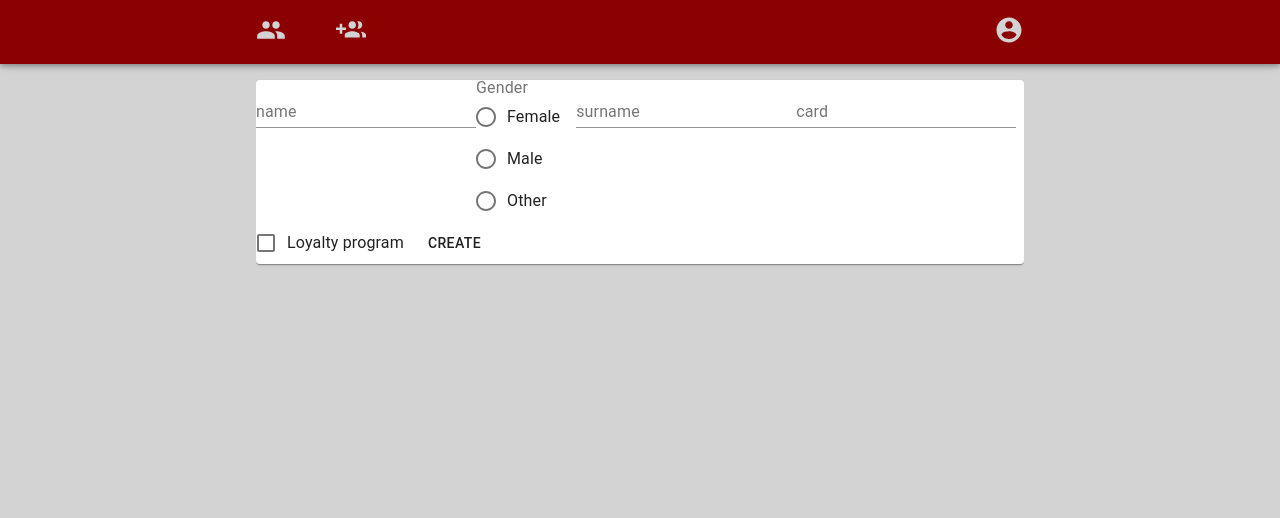
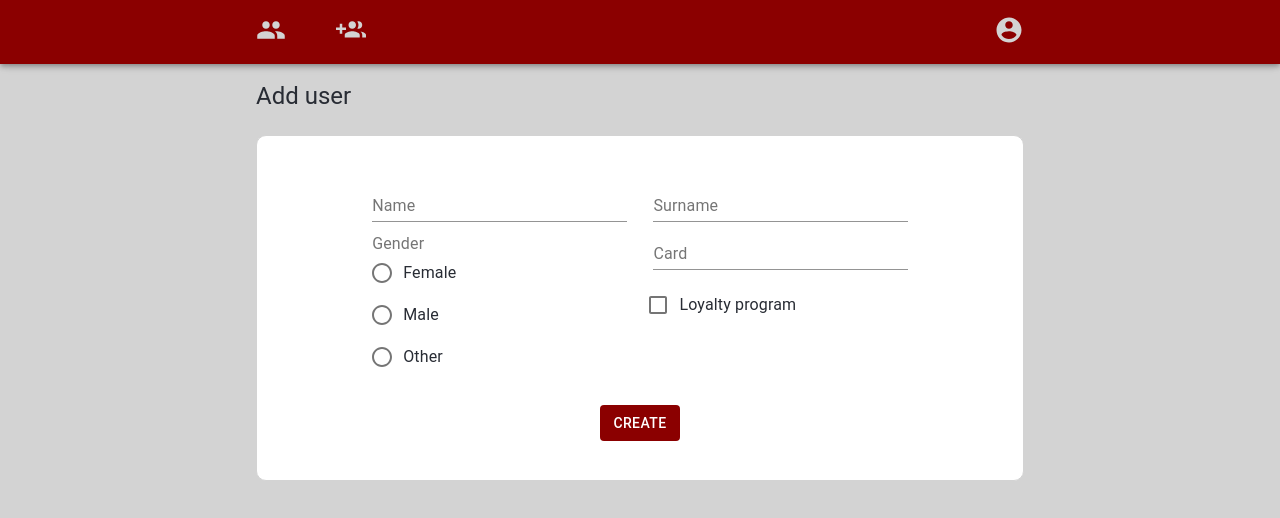
Before and after one commit to 19username95/users-management, a React (Create React App) app: page /add-user in a window 1280 px wide. Shown: the top 518 px of the page. Built offline with nearby package versions, Linux system fonts and the light colour scheme.

Commit message:
registration
+ clean

```diff
--- a/src/components/App/App.js
+++ b/src/components/App/App.js
@@ -11,6 +11,14 @@ import Registration from "../Registration/Registration";
 import UsersList from "../UsersList/UsersList";
 import About from "../About/About";
 import { users } from "../../mocks/all-users.json";
+import {createMuiTheme, MuiThemeProvider} from "@material-ui/core";
+
+const theme = createMuiTheme({
+    palette: {
+        primary: { main: '#8B0000' },
+        secondary: { main: '#282c3477' }
+    },
+});
 
 class App extends React.Component {
     state = { users }
@@ -25,7 +33,8 @@ class App extends React.Component {
 
     render() {
         return (
-            <Router>
+            <MuiThemeProvider theme={theme}>
+                <Router>
                 <Navigation />
                 <Switch>
                     <Route path='/users-list'>
@@ -38,7 +47,7 @@ class App extends React.Component {
                     </Route>
                 </Switch>
             </Router>
-
+            </MuiThemeProvider>
         );
     }
 
--- a/src/components/Registration/Registration.jsx
+++ b/src/components/Registration/Registration.jsx
@@ -1,7 +1,8 @@
 import React, { Component } from 'react';
+import './Registration.scss';
+
 import IncrementService from '../../helpers/IncrementService'
 import {
-    Paper,
     TextField,
     Checkbox,
     FormControl,
@@ -9,8 +10,11 @@ import {
     FormLabel,
     RadioGroup,
     Radio,
-    Button
+    Button,
+    Box
 } from "@material-ui/core";
+
+import Title from "../Title/Title";
 
 const initData = {
     name: "",
@@ -46,50 +50,68 @@ class Registration extends Component {
 
     render() {
         return (
-            <Paper>
-                <form className='' onSubmit={this.handleSubmit}>
+            <Box className='RegistrationSection'>
+                <Title className='RegistrationSection-Title'>Add user</Title>
+                <form className='RegistrationForm' onSubmit={this.handleSubmit}>
                     <TextField
+                        className='RegistrationForm-Field RegistrationForm-Field_name'
                         name="name"
-                        label="name"
+                        label="Name"
                         value={this.state.name}
                         onChange={this.handleChange}/>
-                    <FormControl component="fieldset">
-                        <FormLabel component="legend">Gender</FormLabel>
-                        <RadioGroup aria-label="gender"
+                        <TextField
+                    className='RegistrationForm-Field RegistrationForm-Field_surname'
+                    name="surname"
+                    label="Surname"
+                    value={this.state.surname}
+                    onChange={this.handleChange}/>
+                    <FormControl component="fieldset"
+                                 className=' RegistrationForm-RadioField RegistrationForm-Field_gender'>
+                        <FormLabel className='RegistrationForm-RadioFieldLabel'
+                                   component="legend">Gender</FormLabel>
+                        <RadioGroup className='RegistrationForm-RadioFieldGroup'
                                     name="sex"
                                     value={this.state.sex}
                                     onChange={this.handleChange}>
-                            <FormControlLabel value="female" control={<Radio />} label="Female" />
-                            <FormControlLabel value="male" control={<Radio />} label="Male" />
-                            <FormControlLabel value="other" control={<Radio />} label="Other" />
+                            <FormControlLabel className='RegistrationForm-RadioButton'
+                                              value="female"
+                                              control={<Radio />}
+                                              label="Female" />
+                            <FormControlLabel className='RegistrationForm-RadioButton'
+                                              value="male"
+                                              control={<Radio />}
+                                              label="Male" />
+                            <FormControlLabel className='RegistrationForm-RadioButton'
+                                              value="other"
+                                              control={<Radio />}
+                                              label="Other"/>
                         </RadioGroup>
                     </FormControl>
                     <TextField
-                        name="surname"
-                        label="surname"
-                        value={this.state.surname}
-                        onChange={this.handleChange}/>
-                    <TextField
+                        className='RegistrationForm-Field RegistrationForm-Field_card'
                         name="card"
-                        label="card"
+                        label="Card"
                         value={this.state.card}
                         onChange={this.handleChange}/>
-                    <FormControlLabel control={
+                    <FormControlLabel
+                        className='RegistrationForm-Field RegistrationForm-Field_isLoyalty'
+                        control={
                         <Checkbox value={this.state.isLoyalty}
                                   name="isLoyalty"
                                   onChange={this.handleChange}/>
-                    }
-                    label='Loyalty program'/>
+                        }
+                        label='Loyalty program'/>
                     {this.state.isLoyalty ?
                     <TextField
+                        className='RegistrationForm-Field RegistrationForm-Field_coupon'
                         name="coupon"
-                        label="coupon"
+                        label="Coupon"
                         value={this.state.coupon}
                         onChange={this.handleChange}/>
                         : null}
-                        <Button onClick={this.handleSubmit}>Create</Button>
+                        <Button className='RegistrationForm-Button' onClick={this.handleSubmit}>Create</Button>
                 </form>
-            </Paper>
+            </Box>
         );
     }
 }
--- a/src/components/Registration/Registration.scss
+++ b/src/components/Registration/Registration.scss
@@ -0,0 +1,78 @@
+@import "../../constants";
+
+.RegistrationSection {
+  .RegistrationForm {
+    background-color: white;
+    border: 1px solid lightgray;
+    border-radius: 10px;
+    display: grid;
+    grid-template-rows: auto auto auto auto auto;
+    grid-template-columns: auto auto;
+    margin: 3% auto 5%;
+    padding: 5% 15%;
+    align-content: stretch;
+
+    .RegistrationForm-Field {
+    }
+
+    .RegistrationForm-Field_name {
+      width: 95%;
+      grid-row: 1;
+    }
+
+    .RegistrationForm-Field_surname {
+      width: 95%;
+      justify-self: right;
+      grid-row: 1;
+    }
+
+    .RegistrationForm-Field_gender {
+      grid-row: 2/5;
+      align-self: center;
+
+      .RegistrationForm-RadioFieldLabel {
+        padding-top: 5%;
+      }
+      .RegistrationForm-RadioFieldGroup {
+        .RegistrationForm-RadioButton {
+        }
+      }
+    }
+
+    .RegistrationForm-Field_card {
+      grid-row: 2;
+      grid-column: 2;
+      width: 95%;
+      justify-self: right;
+    }
+
+    .RegistrationForm-Field_isLoyalty {
+      grid-row: 3;
+      grid-column: 2;
+      padding-top: 5%;
+      width: 95%;
+      justify-self: right;
+    }
+
+    .RegistrationForm-Field_coupon {
+      grid-row: 4;
+      grid-column: 2;
+      width: 95%;
+      justify-self: right;
+    }
+
+    .RegistrationForm-Button {
+      grid-row: 5;
+      grid-column: 1/3;
+      background-color: $red;
+      color: white;
+      margin-top: 5%;
+      width: 15%;
+      justify-self: center;
+    }
+
+    .RegistrationForm-Button:hover {
+      background-color: $red;
+    }
+  }
+}
--- a/src/components/UsersList/UsersList.jsx
+++ b/src/components/UsersList/UsersList.jsx
@@ -16,7 +16,7 @@ const UsersList = ({ users }) => {
     return (
         <Box className='UsersSection'>
             <Title className='UsersSection-UsersTitle'>Users</Title>
-            <Table className='UsersSection-UsersTable UsersTable' fixedHeader={true}>
+            <Table className='UsersSection-UsersTable UsersTable'>
                 <TableHead className='UsersTable-Head'>
                     <TableRow className='UsersTable-HeadRow'>
                         <TableCell className='UsersTable-HeadCell'>Name</TableCell>
@@ -28,10 +28,10 @@ const UsersList = ({ users }) => {
                 <TableBody className='UsersTable-Body'>
                     {users.map((user) => (
                         <TableRow  className='UsersTable-BodyRow' key={user.id}>
-                            <TableCell  className='UsersTable-BodyCell UsersTable-BodyCell_name'>{user.name} {user.surname}</TableCell>
-                            <TableCell  className='UsersTable-BodyCell UsersTable-BodyCell_sex'>{user.sex}</TableCell>
-                            <TableCell  className='UsersTable-BodyCell UsersTable-BodyCell_registration'>{user.registrationDate.toString()}</TableCell>
-                            <TableCell  className='UsersTable-BodyCell UsersTable-BodyCell_loyalty'>{user.isLoyalty?'Yes':'No'}</TableCell>
+                            <TableCell className='UsersTable-BodyCell UsersTable-BodyCell_name'>{user.name} {user.surname}</TableCell>
+                            <TableCell className='UsersTable-BodyCell UsersTable-BodyCell_sex'>{user.sex}</TableCell>
+                            <TableCell className='UsersTable-BodyCell UsersTable-BodyCell_registration'>{user.registrationDate.toString()}</TableCell>
+                            <TableCell className='UsersTable-BodyCell UsersTable-BodyCell_loyalty'>{user.isLoyalty?'Yes':'No'}</TableCell>
                         </TableRow>
                     ))}
                 </TableBody>
--- a/src/components/UsersList/UsersList.scss
+++ b/src/components/UsersList/UsersList.scss
@@ -53,9 +53,13 @@
 
       .UsersTable-Body {
         .UsersTable-BodyRow {
+          display: flex;
 
           .UsersTable-BodyCell {
             font-size: 0.75em;
+          }
+
+          .UsersTable-BodyCell_loyalty {
           }
         }
       }
--- a/src/constants.scss
+++ b/src/constants.scss
@@ -4,3 +4,6 @@ $font-family: 'Lucida Sans Unicode', 'Arial', serif;
 
 $breakpoint-tablet-max: 1023px;
 $breakpoint-mobile-max: 767px;
+
+$red: #8B0000;
+$red-inactive: #8B0000A0
--- a/src/index.scss
+++ b/src/index.scss
@@ -24,4 +24,13 @@ div#root {
   overflow-x: scroll;
   max-width: $container-width;
   margin: 0 auto;
+
+  /* Hide scrollbar for IE, Edge and Firefox */
+  -ms-overflow-style: none;  /* IE and Edge */
+  scrollbar-width: none;  /* Firefox */
 }
+
+/* Hide scrollbar for Chrome, Safari and Opera */
+div#root::-webkit-scrollbar {
+  display: none;
+}
```
